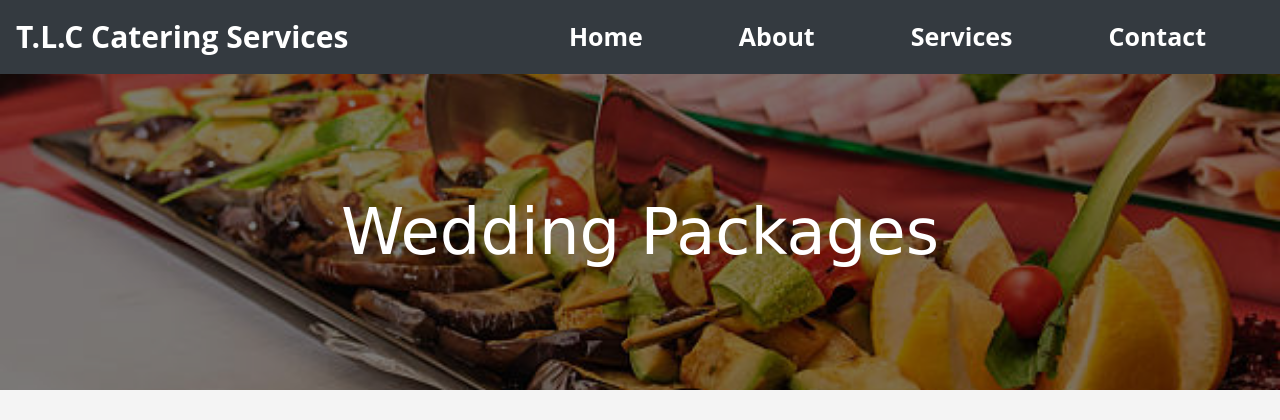
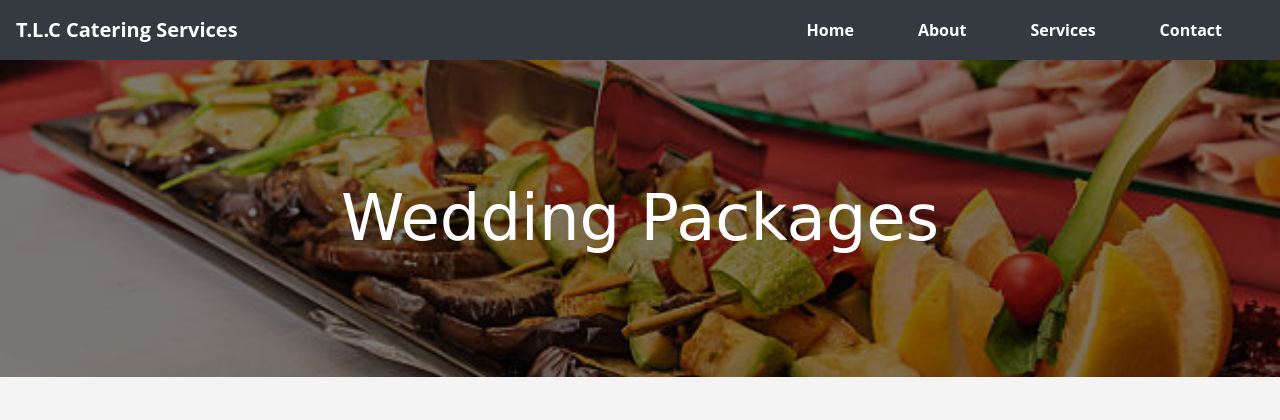
Before and after one commit to Tynoee/T.L.C_Catering_Company_Website, a Flask app: page /wedding-packages in a window 1280 px wide. Shown: the top 420 px of the page. Run offline with Flask 3, Linux system fonts and the light colour scheme; data comes from the database, SQL or seed files in the repository; some libraries are stand-ins or nearby versions.

Commit message:
Update style2.css

```diff
--- a/static/style2.css
+++ b/static/style2.css
@@ -32,17 +32,16 @@
 .navbar-dark .navbar-nav .nav-link {
     color: white;
     font-weight: bold;
-    border-radius: 25px;
-    font-size: 25px;
-    padding: 10px 18px;
-    margin: 0 20px;
-    border-radius: 25px;
+    font-size: 1.0em;
+    padding: 10px 12px;
+    margin: 0 10px;
+    border-radius: 15px;
 
 }
 
 
 .navbar-brand{
-    font-size: 30px;
+    font-size: 20px;
 }
 @keyframes slideIn {
     from {
```
